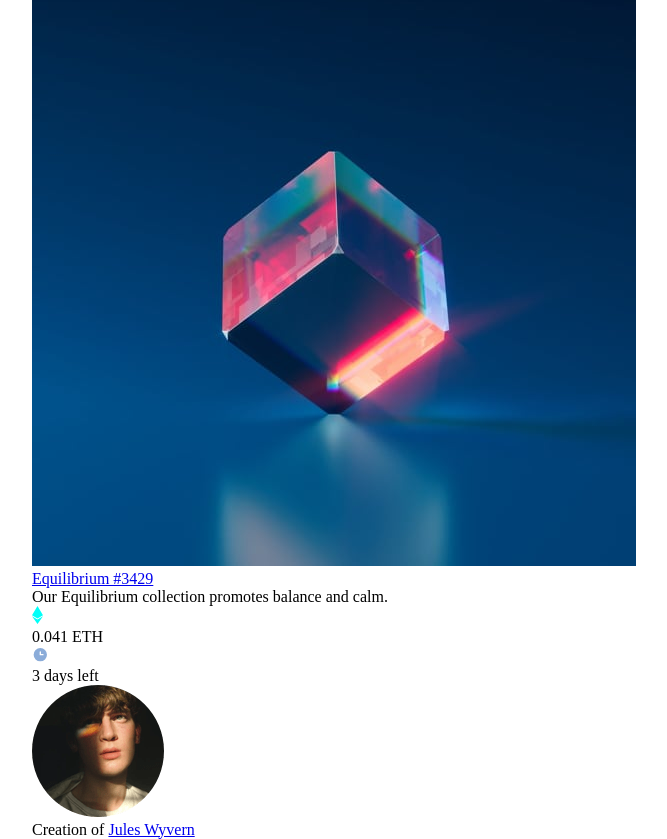
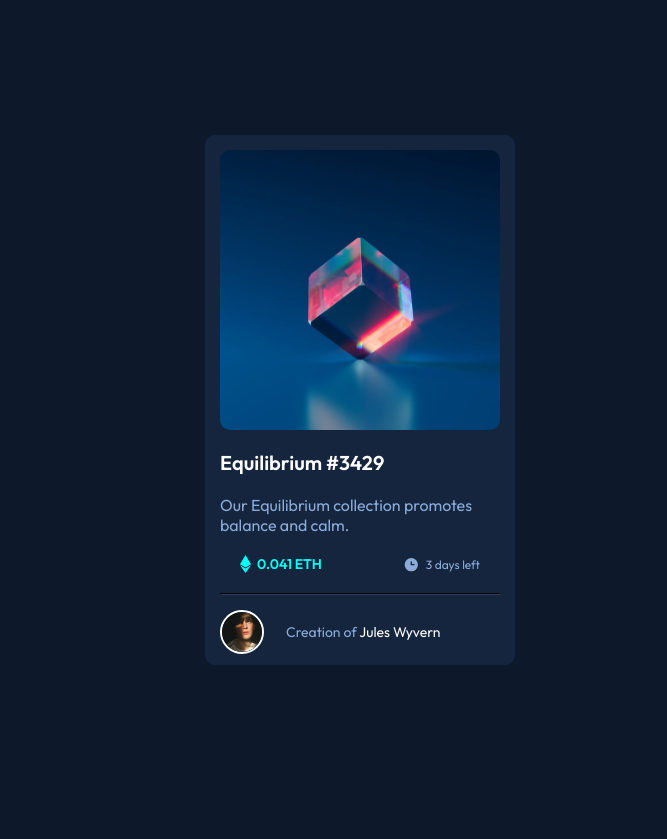
Before and after one commit to bijaylaxmibehera/NFT-preview-card, a plain HTML site: page index.html in a window 1280 px wide. Shown: the whole page, without its empty margins (280-947 px from the left). After the commit the page ends 800 px from the top, so only its background shows below. Drawn offline with Linux system fonts and the light colour scheme.

Commit message:
styling done

```diff
--- a/index.html
+++ b/index.html
@@ -1,46 +1,48 @@
 <!DOCTYPE html>
 <html lang="en">
   <head>
-  <meta charset="UTF-8">
-  <meta name="viewport" content="width=device-width, initial-scale=1.0"> <!-- displays site properly based on user's device -->
+    <meta charset="UTF-8" />
+    <meta name="viewport" content="width=device-width, initial-scale=1.0" />
+    <!-- displays site properly based on user's device -->
 
     <title>NFT preview card component</title>
-  <link rel="stylesheet" href="styles.css">
+    <link rel="stylesheet" href="styles.css" />
   </head>
   <body>
-<!--
-  Equilibrium #3429
-
-  Our Equilibrium collection promotes balance and calm.
-
-  0.041 ETH
-  3 days left
-
-  Creation of Jules Wyvern -->
-
     <div class="container">
       <div class="card">
         <div class="card-img">
-      <img src="./images/image-equilibrium.jpg" alt="Equilibrium image">
-      <img src="./images/icon-view.svg" alt="eye-view">
+          <img
+            src="./images/image-equilibrium.jpg"
+            alt="Equilibrium image"
+            id="main-img"
+          />
+          <div class="over-img">
+            <img
+              src="./images/icon-view.svg"
+              alt="eye-view"
+              id="eye-view-img"
+            />
+          </div>
         </div>
         <div class="text">
           <a href="#">Equilibrium #3429</a>
           <p>Our Equilibrium collection promotes balance and calm.</p>
           <div class="box-content">
             <div class="eth">
-          <img src="./images/icon-ethereum.svg" alt="">
+              <img src="./images/icon-ethereum.svg" alt="" />
               <p>0.041 ETH</p>
             </div>
             <div class="days-left">
-          <img src="./images/icon-clock.svg" alt="">
-          <p> 3 days left</p>
+              <img src="./images/icon-clock.svg" alt="" />
+              <p>3 days left</p>
             </div>
           </div>
+        </div>
+        <hr>
         <div class="author">
-        <img src="./images/image-avatar.png" alt="">
+          <img src="./images/image-avatar.png" alt="" />
           <p>Creation of <a href="#">Jules Wyvern</a></p>
-      </div>
         </div>
       </div>
     </div>
--- a/styles.css
+++ b/styles.css
@@ -1,19 +1,165 @@
-*{
+@import url('https://fonts.googleapis.com/css2?family=Outfit:wght@300;400;600&display=swap');
+
+:root {
+    /*primary color*/
+    --soft-blue: hsl(215, 51%, 70%);
+    --cyan: hsl(178, 100%, 50%);
+    /*neutral color*/
+    --very-darkblue-mainbg: hsl(217, 54%, 11%);
+    --very-darkblue-cardbg: hsl(216, 50%, 16%);
+    --very-darkblue-line: hsl(215, 32%, 27%);
+    --white: hsl(0, 0%, 100%);
+}
+
+* {
     margin: 0;
     padding: 0;
 }
-.container{
+
+body {
+    font-family: 'Outfit', sans-serif;
+    background-color: var(--very-darkblue-mainbg);
+}
+
+.container {
     display: flex;
     align-items: center;
     justify-content: center;
-    width:100vw;
+    width: 100vw;
     height: 100vh;
-    /* background-color: black; */
+    color: var(--white);
 }
-.card{
 
-    /* border: 2px solid red;
-    background-color: aquamarine;
-    width: 250px;
-    height: 350px; */
+.card {
+    background-color: var(--very-darkblue-cardbg);
+    margin: 2rem 1rem;
+    padding: 15px;
+    width: 280px;
+    height: 500px;
+    border-radius: 10px;
 }
+
+.card-img {
+    position: relative;
+}
+
+.card-img img {
+    width: 100%;
+    height: auto;
+    overflow: hidden;
+    display: block;
+    border-radius: 10px;
+}
+
+.over-img {
+    position: absolute;
+    left: 0;
+    top: 0;
+    height: 100%;
+    width: 100%;
+    background-color: hsla(178, 100%, 50%, 0.5);
+    display: none;
+    border-radius: 10px;
+}
+
+.over-img img {
+    position: absolute;
+    width: 50px;
+    left: 50%;
+    top: 50%;
+    transform: translate(-50%, -50%);
+}
+
+.card-img:hover .over-img {
+    display: block;
+    cursor: pointer;
+}
+
+.text {
+    width: 100%;
+}
+
+.text a {
+    text-decoration: none;
+    color: var(--white);
+    font-size: 20px;
+    font-weight: 600;
+    padding: 20px 0;
+    display: inline-block;
+}
+
+.text a:hover {
+    color: var(--cyan);
+    cursor: pointer;
+}
+
+p {
+    color: var(--soft-blue);
+}
+
+.box-content {
+    display: flex;
+    justify-content: space-between;
+    padding: 20px;
+}
+
+.eth p {
+    padding-left: 6px;
+    color: var(--cyan);
+    font-weight: 600;
+    font-size: 14px;
+}
+
+.days-left p {
+    padding-left: 6px;
+    color: var(--soft-blue);
+    font-size: 12px;
+}
+
+.eth,
+.days-left {
+    display: flex;
+    align-items: center;
+}
+
+hr {
+    border-color: var(--very-darkblue-line);
+}
+
+.author {
+    display: flex;
+    padding-top: 15px;
+    align-items: center;
+}
+
+.author img {
+    width: 40px;
+    height: 40px;
+    border-radius: 50%;
+    border: 2px solid var(--white);
+    margin-right: 7px;
+}
+
+.author p {
+    padding-left: 15px;
+    font-size: 14px;
+    font-weight: 400;
+}
+
+.author a {
+    text-decoration: none;
+    color: var(--white);
+}
+
+.author a:hover {
+    color: var(--cyan);
+    cursor: pointer;
+
+}
+
+@media only screen and (max-width:375px){
+    .card{
+        width: 250px;
+        height: 470px;
+    }
+}
```
Lines whose indentation alone changed are shown as unchanged.
